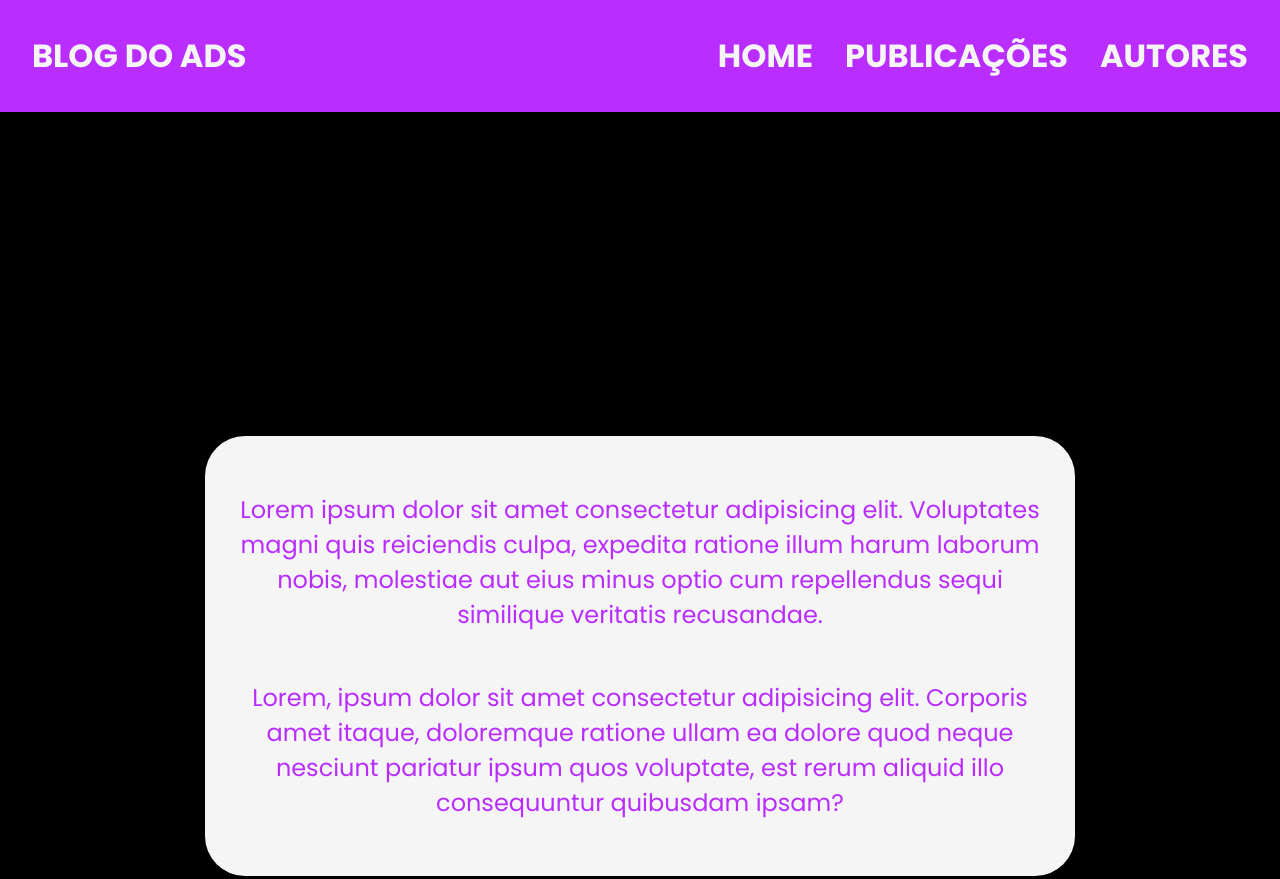
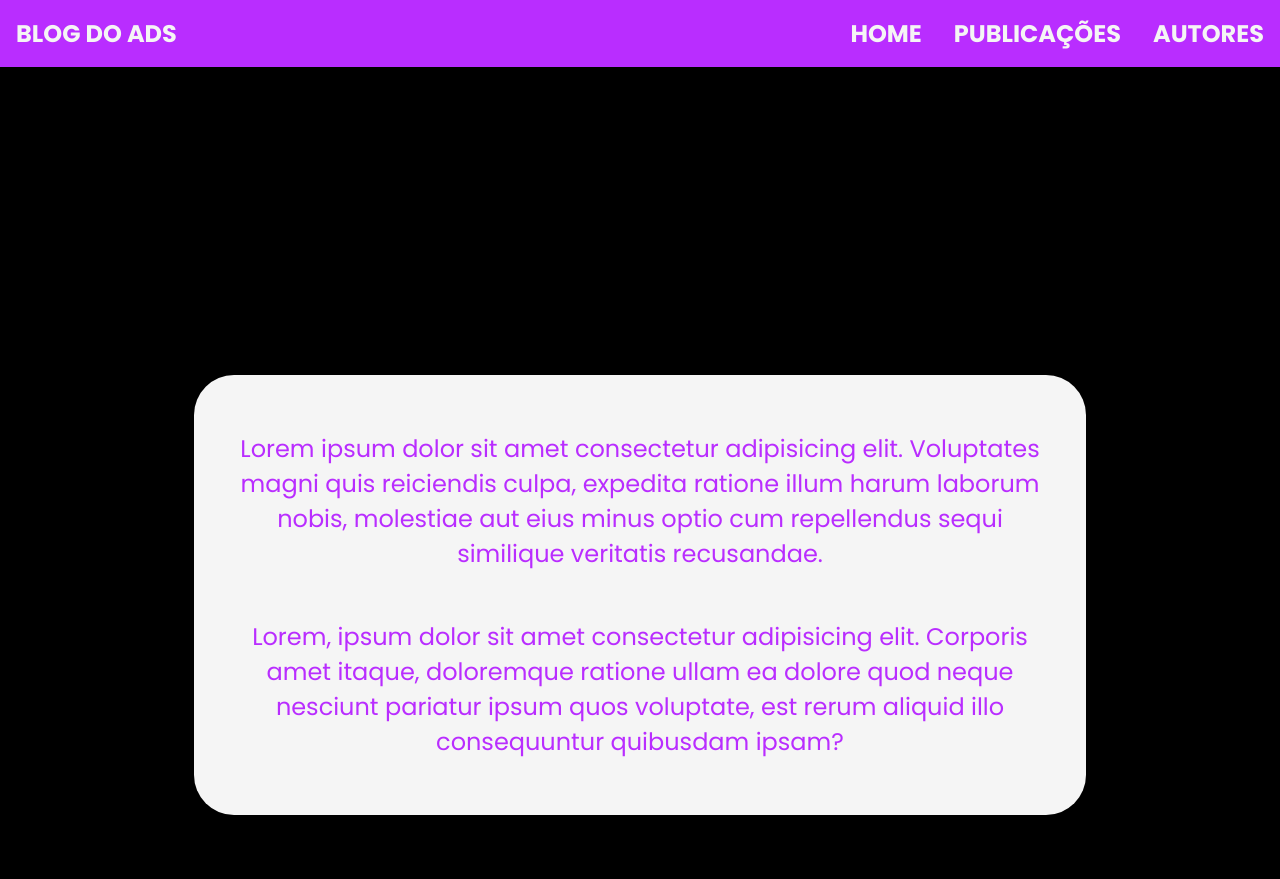
Before and after one commit to KaioGabriel-the/Project-Blog, a plain HTML site: page index.html in a window 1280 px wide. Shown: the top 879 px of the page. Drawn offline with Linux system fonts and the light colour scheme.

Commit message:
💫 style/ appBar: corrigindo o padding do appBar e presentation.

```diff
--- a/style.css
+++ b/style.css
@@ -10,8 +10,8 @@ body {
     align-items: center;
     flex-direction: row;
     color: whitesmoke;
-    padding: 2rem;
-    font-size: 2rem;
+    padding: 1rem;
+    font-size: 1.5rem;
     font-weight: bold;
 }
 
@@ -44,7 +44,7 @@ body {
     align-items: center;
     background-color: black;
     font-size: 2rem;
-    padding: 4rem;
+    padding: 3rem;
     color: #B92DFF;
     height: 60rem;
 }
```
